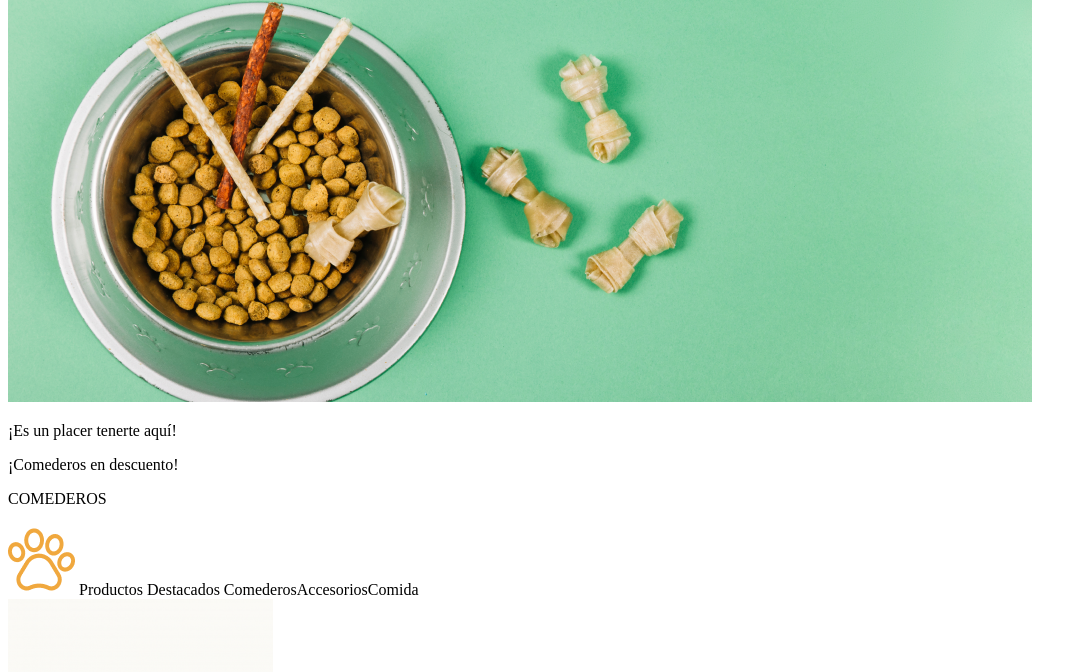
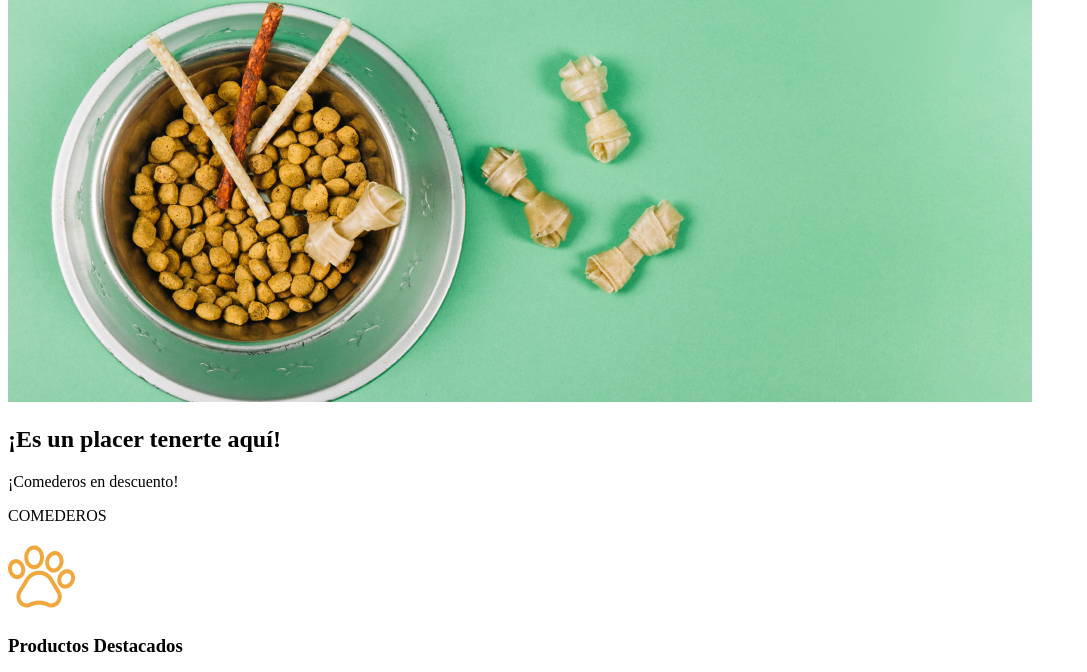
Before and after one commit to EDavyt/ProyectoSemilla, a plain HTML site: page index.html in a window 1280 px wide. Shown: the part 78-750 px from the top of the page, without its empty margins (0-1087 px from the left). Drawn offline with Linux system fonts and the light colour scheme.

Commit message:
Agregando <h>

```diff
--- a/index.html
+++ b/index.html
@@ -23,14 +23,14 @@
         <!--Seccion de el banner-->
         <section>
             <img src="bowl-and-pet-daities-on-green-background 1.png" alt="Imagen de un Bowl con comida de perro en un fondo Verde">
-            <p>¡Es un placer tenerte aquí!</p>
+            <h2>¡Es un placer tenerte aquí!</h2>
             <p>¡Comederos en descuento!</p>
             <p>COMEDEROS</p>
         </section>
         <!--Seccion de productos destacados y Nav bar del Shop-->
         <section>
             <img src="pawprint 1.png" alt="Imagen de una patita de perro">
-            <span>Productos Destacados</span>
+            <h3>Productos Destacados</h3>
             <span>Comederos</span><span>Accesorios</span><span>Comida</span>
         </section>
         <!--Seccion de Productos-->
```
